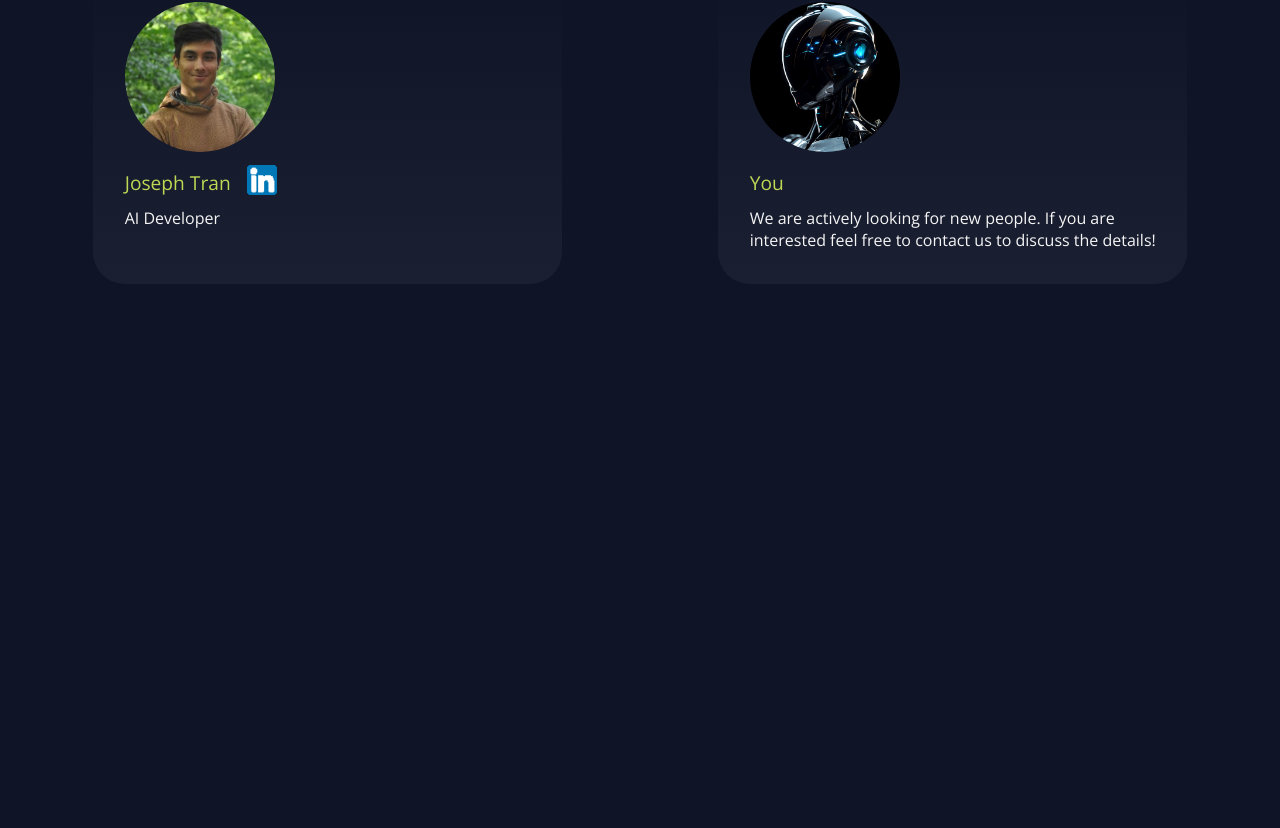
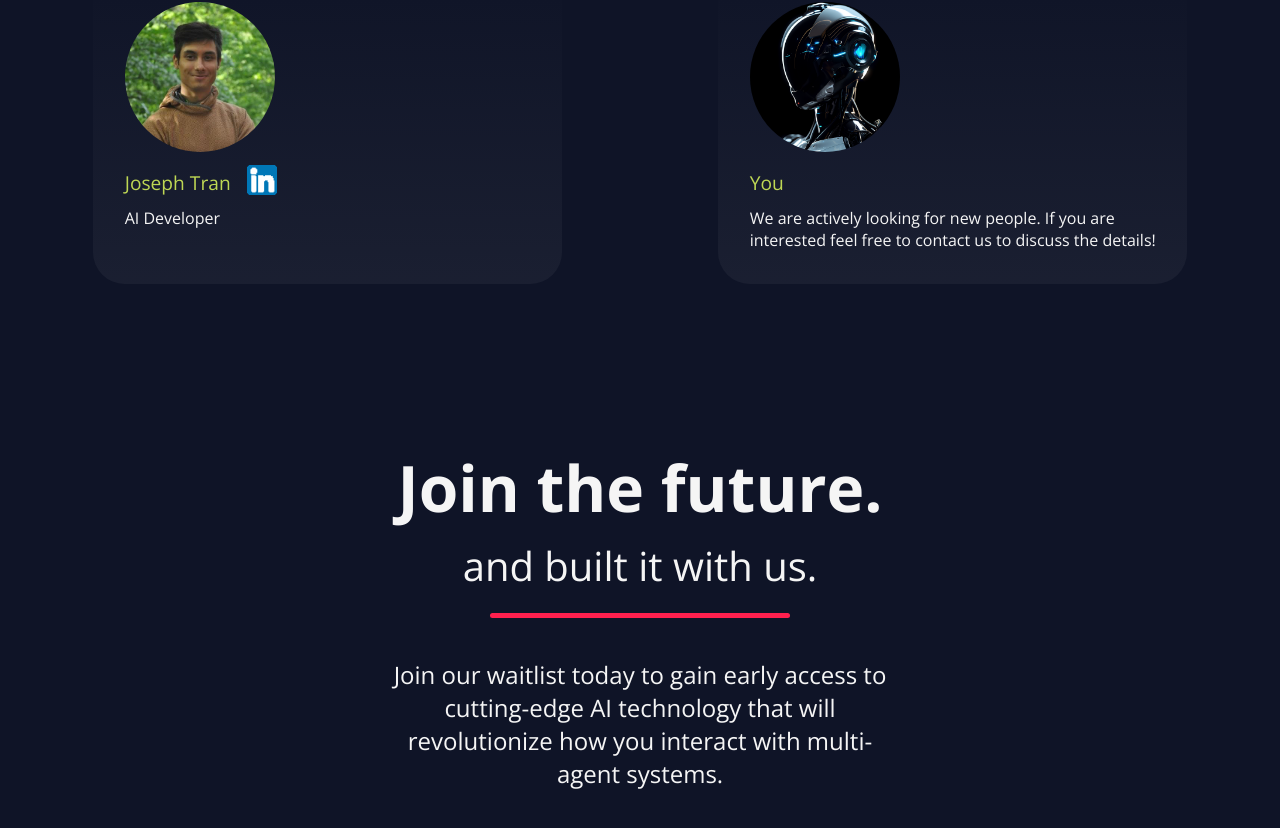
Before and after one commit to Kamil2104/swarmbase.ai, a React (Vite) app: page / in a window 1280 px wide. Shown: the part 2848-3676 px from the top of the page. Before the commit the page ends 3228 px from the top, so only its background shows below. Built offline with nearby package versions, Linux system fonts and the light colour scheme.

Commit message:
feat: fulfill TextContent component in Waitlist component and make style for it

```diff
--- a/src/components/Main/Main.jsx
+++ b/src/components/Main/Main.jsx
@@ -2,6 +2,7 @@ import Hero from "./components/Hero/Hero"
 import Features from "./components/Features/Features"
 import Innovation from "./components/Innovation/Innovation"
 import Team from "./components/Team/Team"
+import Waitlist from './components/Waitlist/Waitlist'
 
 import './styles/Main.css'
 
@@ -12,6 +13,7 @@ const Main = () => {
         <Features />
         <Innovation />
         <Team />
+        <Waitlist />
     </main>
   )
 }
--- a/src/components/Main/components/Waitlist/components/Form/styles/Form.css
+++ b/src/components/Main/components/Waitlist/components/Form/styles/Form.css
@@ -0,0 +1,7 @@
+form {
+    display: flex;
+    flex-direction: column;
+    justify-content: center;
+    align-items: center;
+    width: 100%;
+}
--- a/src/components/Main/components/Waitlist/components/TextContent/components/Divider.jsx
+++ b/src/components/Main/components/Waitlist/components/TextContent/components/Divider.jsx
@@ -2,7 +2,7 @@ import './styles/Divider.css';
 
 const Divider = () => {
   return (
-    <></>
+    <section className='divider'></section>
   )
 }
 
--- a/src/components/Main/components/Waitlist/components/TextContent/components/Heading.jsx
+++ b/src/components/Main/components/Waitlist/components/TextContent/components/Heading.jsx
@@ -2,7 +2,7 @@ import './styles/Heading.css';
 
 const Heading = () => {
   return (
-    <></>
+    <h1> Join the future. </h1>
   )
 }
 
--- a/src/components/Main/components/Waitlist/components/TextContent/components/Subheading.jsx
+++ b/src/components/Main/components/Waitlist/components/TextContent/components/Subheading.jsx
@@ -2,7 +2,7 @@ import './styles/Subheading.css';
 
 const Subheading = () => {
   return (
-    <></>
+    <h3> and built it with us. </h3>
   )
 }
 
--- a/src/components/Main/components/Waitlist/components/TextContent/components/Text.jsx
+++ b/src/components/Main/components/Waitlist/components/TextContent/components/Text.jsx
@@ -2,7 +2,10 @@ import './styles/Text.css';
 
 const Text = () => {
   return (
-    <></>
+    <p>
+      Join our waitlist today to gain early access to cutting-edge AI technology
+      that will revolutionize how you interact with multi-agent systems.
+    </p>
   )
 }
 
--- a/src/components/Main/components/Waitlist/components/TextContent/components/styles/Divider.css
+++ b/src/components/Main/components/Waitlist/components/TextContent/components/styles/Divider.css
@@ -0,0 +1,5 @@
+.textContent .divider {
+    width: 300px;
+
+    margin-bottom: 1em;
+}
--- a/src/components/Main/components/Waitlist/components/TextContent/components/styles/Heading.css
+++ b/src/components/Main/components/Waitlist/components/TextContent/components/styles/Heading.css
@@ -0,0 +1,6 @@
+.textContent h1 {
+    font-size: 4em;
+
+    margin: 0;
+    padding-bottom: .1em;
+}
--- a/src/components/Main/components/Waitlist/components/TextContent/components/styles/Subheading.css
+++ b/src/components/Main/components/Waitlist/components/TextContent/components/styles/Subheading.css
@@ -0,0 +1,7 @@
+.textContent h3 {
+    font-size: 2.5em;
+    font-weight: 100;
+
+    margin: 0;
+    padding-bottom: .5em;
+}
--- a/src/components/Main/components/Waitlist/components/TextContent/components/styles/Text.css
+++ b/src/components/Main/components/Waitlist/components/TextContent/components/styles/Text.css
@@ -0,0 +1,8 @@
+.textContent p {
+    width: 520px;
+
+    font-size: 1.5em;
+    font-weight: 100;
+
+    text-align: center;
+}
--- a/src/components/Main/components/Waitlist/components/TextContent/styles/TextContent.css
+++ b/src/components/Main/components/Waitlist/components/TextContent/styles/TextContent.css
@@ -0,0 +1,7 @@
+.textContent {
+    display: flex;
+    flex-direction: column;
+    justify-content: center;
+    align-items: center;
+    width: 100%;
+}
--- a/src/components/Main/components/Waitlist/styles/Waitlist.css
+++ b/src/components/Main/components/Waitlist/styles/Waitlist.css
@@ -0,0 +1,9 @@
+.waitlist {
+    display: flex;
+    flex-direction: column;
+    justify-content: center;
+    align-items: center;
+    width: 1250px;
+
+    padding-bottom: 4em;
+}
```
